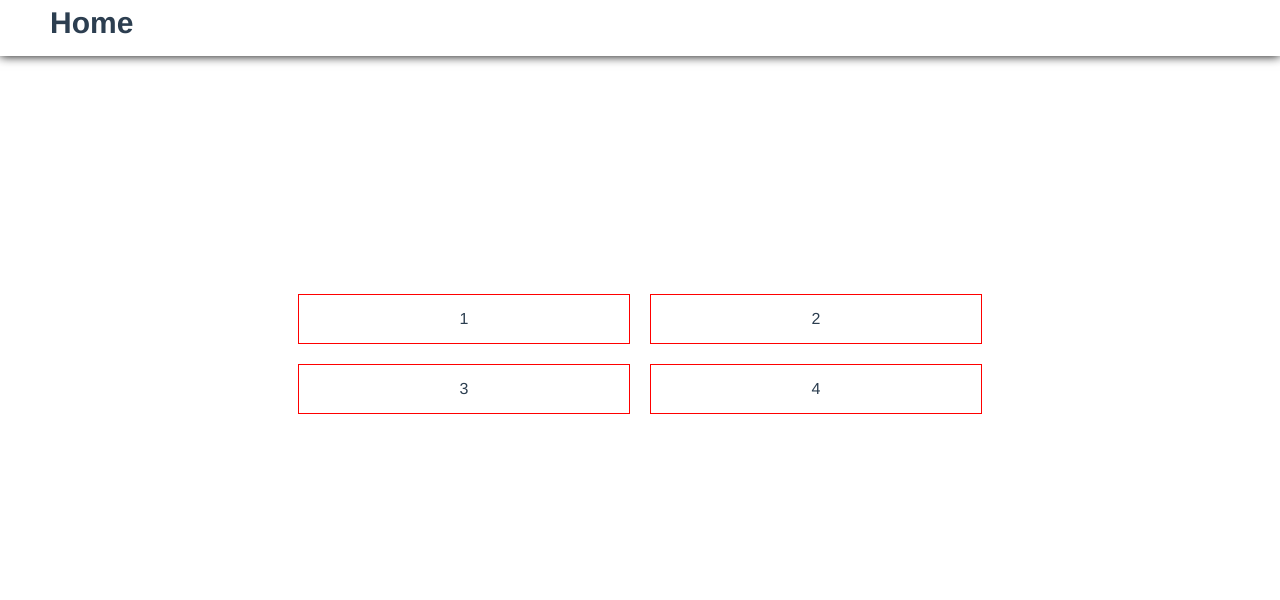
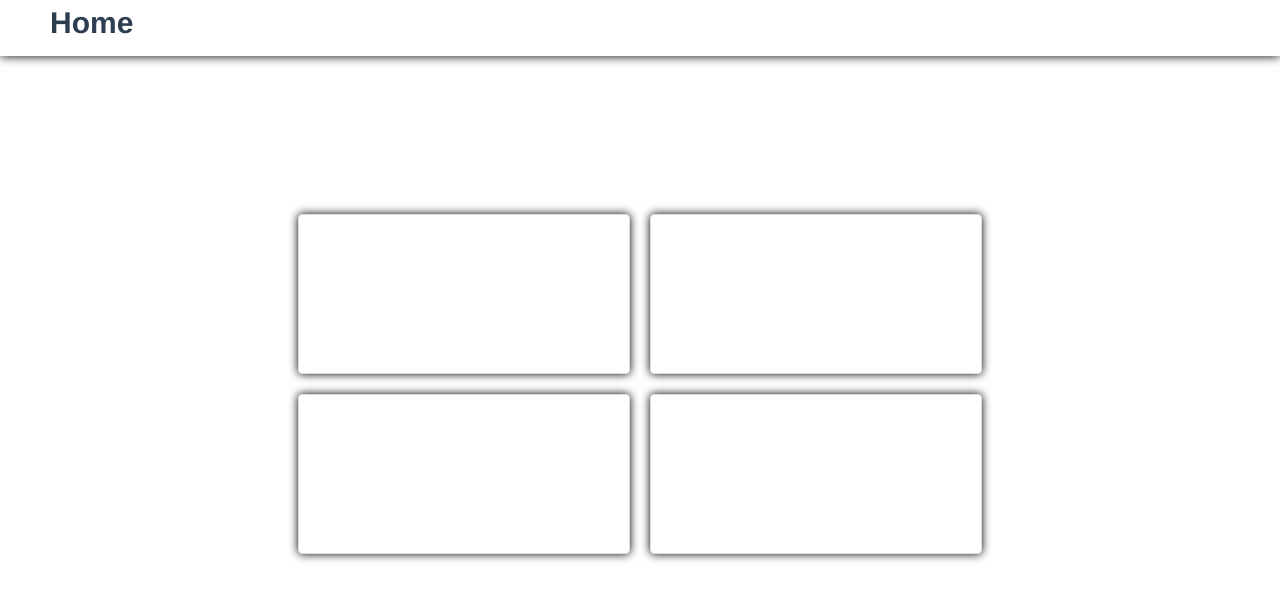
Before and after one commit to Sumate208/train-project, a Vue app in the folder frontend/: page /#/ in a window 1280 px wide. Shown: the top 600 px of the page. Built offline with nearby package versions, Linux system fonts and the light colour scheme.

Commit message:
:wrench: update home page
update button and layout
change detail other page a little bit

```diff
--- a/frontend/src/App.vue
+++ b/frontend/src/App.vue
@@ -72,6 +72,7 @@ export default {
   methods: {
     logOut(){
       this.user='';
+      this.navMobile=false;
       this.$router.push({path: '/signin'});
     },
 
@@ -112,14 +113,6 @@ nav a.router-link-exact-active {
 .text-header {
   font-size: 30px
 }
-@media screen and (max-width: 768px) {
-  #menu-toggle:checked + .nav-menu {
-    display: block;
-  }
-  .text-header {
-    font-size: 20px
-  }
-}
 @keyframes fadeIn {
 	from {
 		opacity: 0;
--- a/frontend/src/views/Home.vue
+++ b/frontend/src/views/Home.vue
@@ -1,19 +1,19 @@
 <template>
-  <div class="container">
+  <div class="container homeBody">
     <div class="columns is-centered">
-      <div class="column is-half">
-        1
+      <div class="column category is-half">
+        <button class="button homeButton"></button>
       </div>
-      <div class="column is-half">
-        2
+      <div class="column category is-half">
+        <button class="button homeButton"></button>
       </div>
     </div>
     <div id="col2" class="columns is-centered">
-      <div class="column is-half">
-        3
+      <div class="column category is-half">
+        <button class="button homeButton"></button>
       </div>
-      <div class="column is-half">
-        4
+      <div class="column category is-half">
+        <button class="button homeButton"></button>
       </div>
     </div>
   </div>
@@ -45,19 +45,25 @@ export default {
 </script>
 
 <style>
-  .column{
-    border:solid red 1px;
+  .category{
+    padding: 0;
     margin: 10px;
+    height: 20vh;
   }
-  .container{
+  .homeBody{
     min-height: 90vh;
     padding-left: 20vw;
     padding-right: 20vw;
-    padding-top: 30vh;
-
+    padding-top: 20vh;
+  }
+  .homeButton{
+    width: 100%;
+    height: 100%;
+    -webkit-box-shadow: 0px 0px 10px 0px #000000;
+    box-shadow: 0px 0px 10px 0px #000000;
   }
   @media screen and (max-width: 768px) {
-    .container{
+    .homeBody{
       padding-top: 10px;
     }
     #col2{
--- a/frontend/src/views/SignIn.vue
+++ b/frontend/src/views/SignIn.vue
@@ -22,7 +22,7 @@
               <div class="field">
                 <label for="" class="label">รหัส OTP</label>
                 <div class="control has-icons-left">
-                  <input type="password" maxlength="6" placeholder="123456" class="input">
+                  <input type="text" maxlength="6" placeholder="123456" class="input">
                   <span class="icon is-small is-left">
                     <i class="fa fa-envelope"></i>
                   </span>
```
